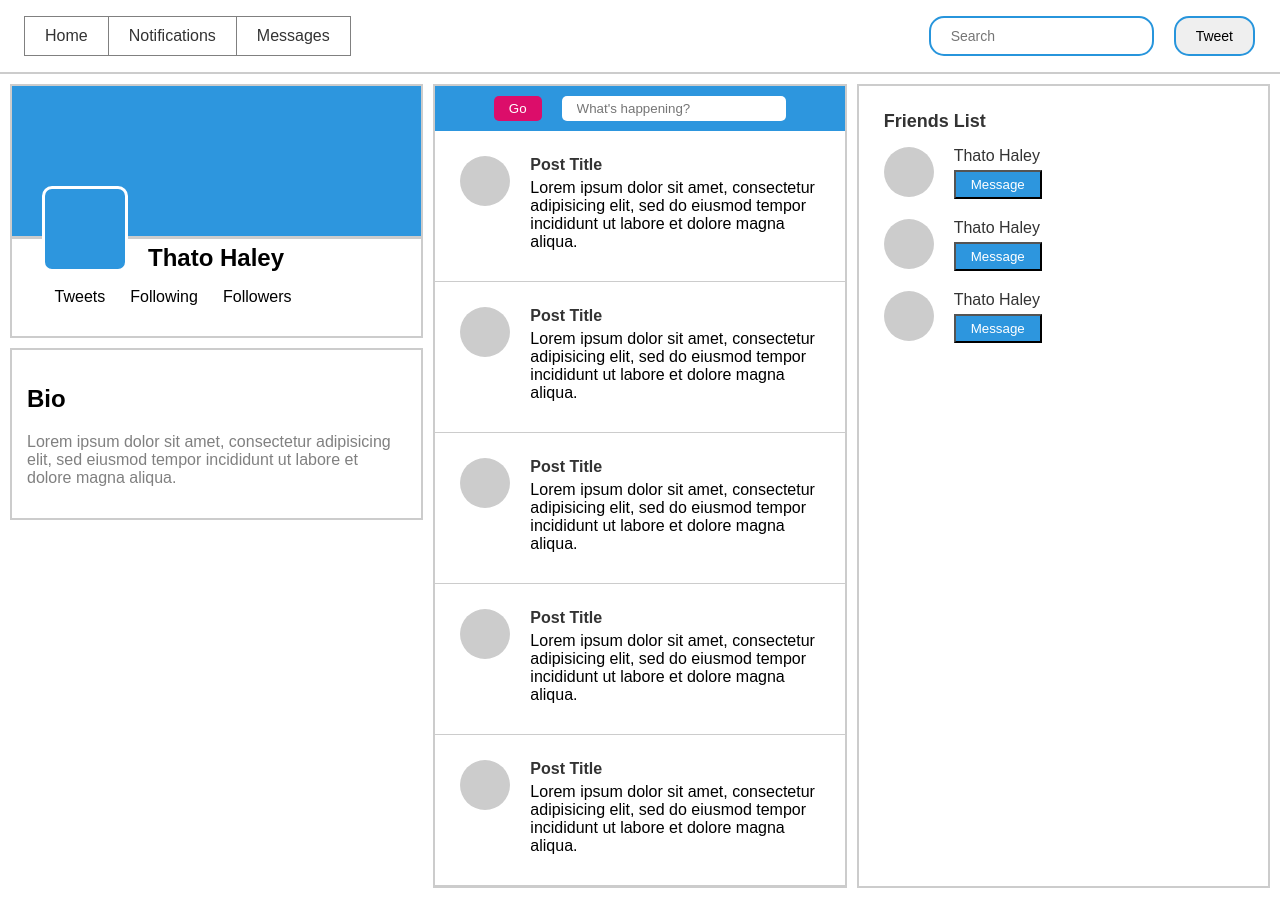
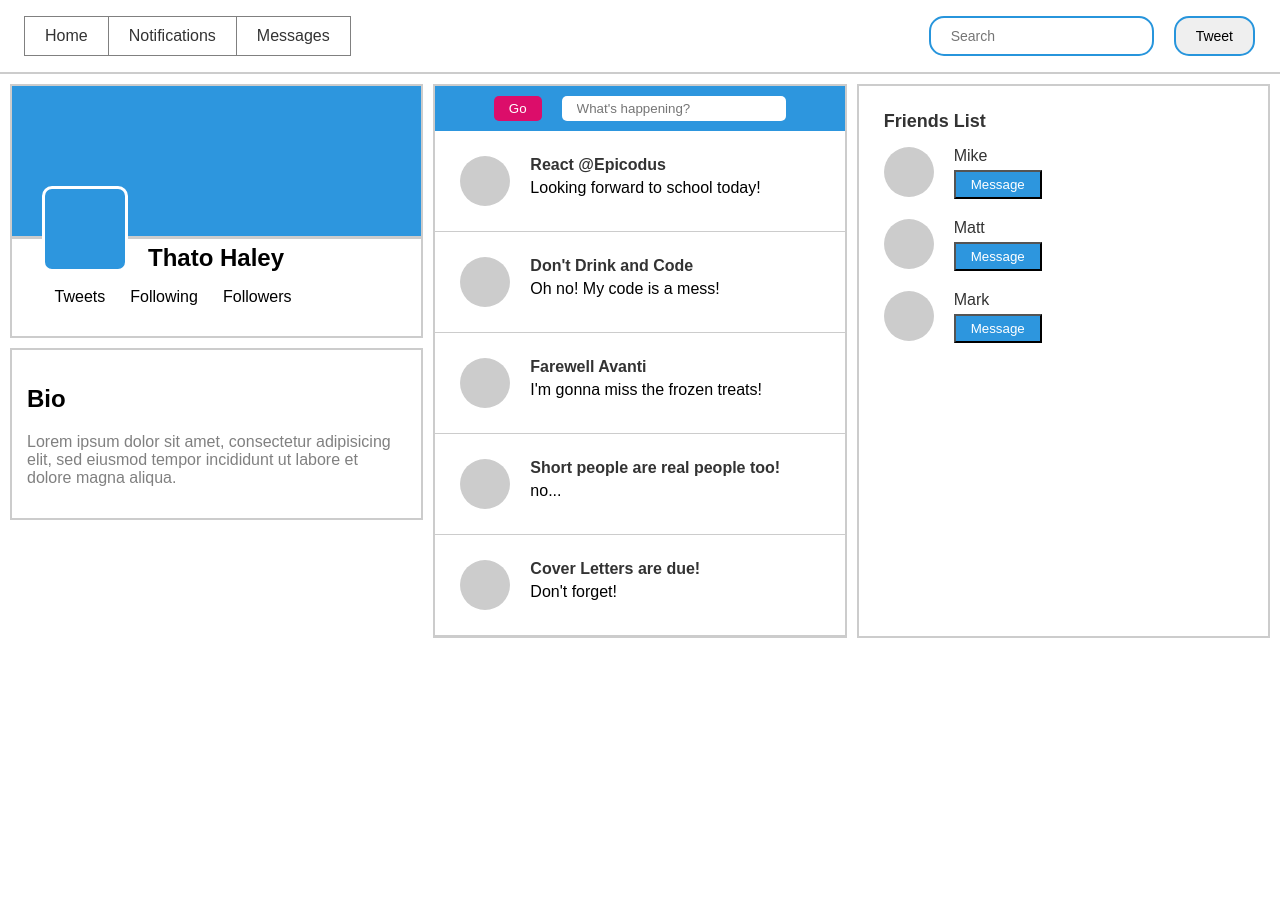
Before and after one commit to cbutton01/year-book, a React app: page / in a window 1280 px wide. After the commit the page ends 800 px from the top, so only its background shows below. Built offline with nearby package versions, Linux system fonts and the light colour scheme.

Commit message:
Add Props

```diff
--- a/src/components/FeedPost.jsx
+++ b/src/components/FeedPost.jsx
@@ -1,6 +1,6 @@
 import React from "react";
 
-function FeedPost(){
+function FeedPost(props){
   const friend = {
     display: "flex",
     alignItems: "flex-start",
@@ -31,8 +31,8 @@ function FeedPost(){
     <div style={friend}>
       <div style={friendImg} className="img"></div>
       <div>
-        <h3 style={h3}>Post Title</h3>
-        <p style={p}>Lorem ipsum dolor sit amet, consectetur adipisicing elit, sed do eiusmod tempor incididunt ut labore et dolore magna aliqua.</p>
+        <h3 style={h3}>{props.title}</h3>
+        <p style={p}>{props.msg}</p>
       </div>
     </div>
   );
--- a/src/components/FeedSearch.jsx
+++ b/src/components/FeedSearch.jsx
@@ -26,10 +26,10 @@ function FeedSearch(){
   };
 
   return (
-    <form style={feedSearch}>
+    <div style={feedSearch}>
       <button style={button}>Go</button>
       <input style={input} placeholder="What's happening?"></input>
-    </form>
+    </div>
   );
 }
 
--- a/src/components/Friend.jsx
+++ b/src/components/Friend.jsx
@@ -1,6 +1,6 @@
 import React from "react";
 
-function Friend(){
+function Friend(props){
   const friend = {
     display: "flex",
     alignItems: "flex-start",
@@ -34,7 +34,7 @@ function Friend(){
   <div style={friend}>
     <div style={friendImg} className="img"></div>
     <div>
-      <h3 style={h3}>Thato Haley</h3>
+      <h3 style={h3}>{props.name}</h3>
       <button style={button}>Message</button>
     </div>
   </div>
--- a/src/components/FriendsList.jsx
+++ b/src/components/FriendsList.jsx
@@ -17,9 +17,12 @@ function FriendsList(){
   return (
     <div style={friendsList}>
       <h2 style={h2}>Friends List</h2>
-      <Friend/>
-      <Friend/>
-      <Friend/>
+      <Friend
+        name="Mike"/>
+      <Friend
+        name="Matt"/>
+      <Friend
+        name="Mark"/>
     </div>
   );
 }
--- a/src/components/SocialFeed.jsx
+++ b/src/components/SocialFeed.jsx
@@ -11,11 +11,21 @@ function SocialFeed(){
   return (
     <div style={socialFeed}>
       <FeedSearch/>
-      <FeedPost />
-      <FeedPost />
-      <FeedPost />
-      <FeedPost />
-      <FeedPost />
+      <FeedPost
+        title="React @Epicodus"
+        msg="Looking forward to school today!"/>
+      <FeedPost
+        title="Don't Drink and Code"
+        msg="Oh no! My code is a mess!"/>
+      <FeedPost
+        title="Farewell Avanti"
+        msg="I'm gonna miss the frozen treats!"/>
+      <FeedPost
+        title="Short people are real people too!"
+        msg="no..."/>
+      <FeedPost
+        title="Cover Letters are due!"
+        msg="Don't forget!"/>
     </div>
   );
 }
```
